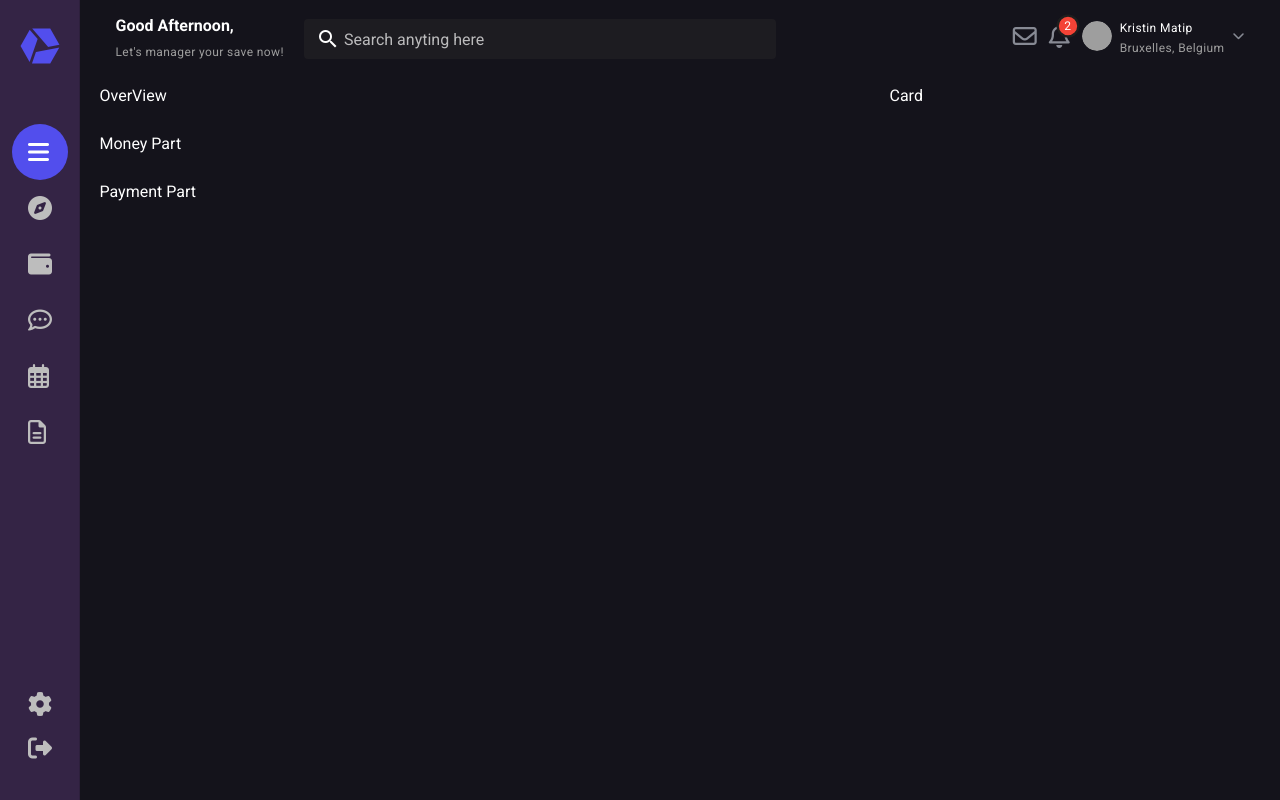
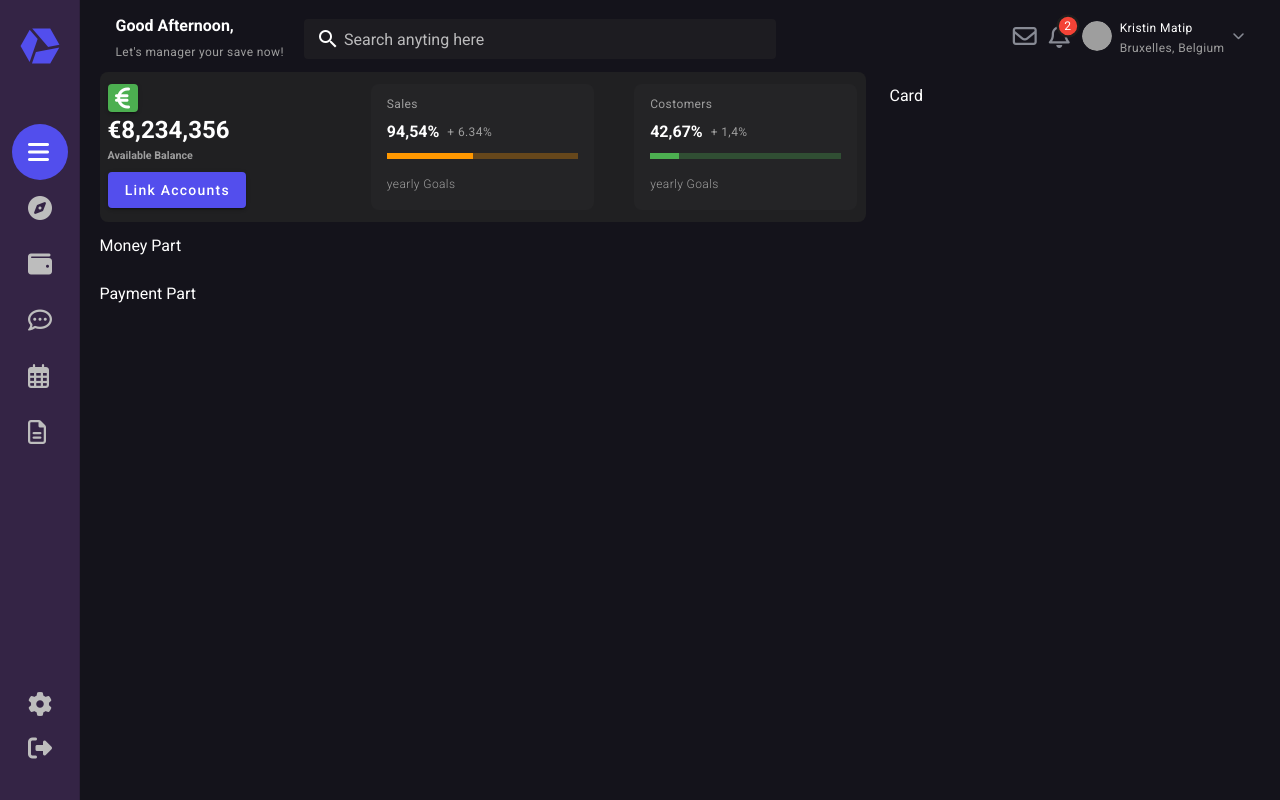
Before and after one commit to Moamin-AbuEwaida/vue-banking-dashboard, a Vue app: page / in a window 1280 px wide. Built offline with nearby package versions, Linux system fonts and the light colour scheme; grey boxes are pictures that could not be loaded.

Commit message:
overview component

```diff
--- a/src/components/OverView.vue
+++ b/src/components/OverView.vue
@@ -1,5 +1,66 @@
 <template>
-  <div class="white--text">OverView</div>
+  <v-card color="#202022" class="rounded-lg" flat>
+    <v-row>
+      <v-col cols="12" sm="4">
+        <v-card color="transparent" class="rounded-lg mx-2" flat>
+          <v-btn color="green" small>
+            <v-icon color="white">fas fa-euro-sign</v-icon>
+          </v-btn>
+          <h2 class="white--text">€8,234,356</h2>
+          <h6 class="grey--text">Available Balance</h6>
+          <v-btn color="#534eed" dark class="withoutupercase mt-2"
+            >Link Accounts</v-btn
+          >
+        </v-card>
+      </v-col>
+      <v-col cols="12" sm="4">
+        <v-card color="#242426" class="rounded-lg mx-2" flat>
+          <v-app-bar flat color="rgba(0,0,0,0)">
+            <span class="caption grey--text mt-n6">Sales</span>
+          </v-app-bar>
+          <v-app-bar flat color="rgba(0,0,0,0)" class="mt-n12">
+            <h4 class="white--text">94,54%</h4>
+            <span class="caption grey--text ml-2">+ 6.34%</span>
+          </v-app-bar>
+          <v-app-bar flat color="rgba(0,0,0,0)" class="mt-n10">
+            <v-progress-linear
+              color="orange"
+              height="6"
+              value="45"
+            ></v-progress-linear>
+          </v-app-bar>
+          <v-card-text class="pt-0 mt-n4">
+            <span class="text-caption grey--text font-weight-light"
+              >yearly Goals</span
+            >
+          </v-card-text>
+        </v-card>
+      </v-col>
+      <v-col cols="12" sm="4">
+        <v-card color="#242426" class="rounded-lg mx-2" flat>
+          <v-app-bar flat color="rgba(0,0,0,0)">
+            <span class="caption grey--text mt-n6">Costomers</span>
+          </v-app-bar>
+          <v-app-bar flat color="rgba(0,0,0,0)" class="mt-n12">
+            <h4 class="white--text">42,67%</h4>
+            <span class="caption grey--text ml-2">+ 1,4%</span>
+          </v-app-bar>
+          <v-app-bar flat color="rgba(0,0,0,0)" class="mt-n10">
+            <v-progress-linear
+              color="green"
+              height="6"
+              value="15"
+            ></v-progress-linear>
+          </v-app-bar>
+          <v-card-text class="pt-0 mt-n4">
+            <span class="text-caption grey--text font-weight-light"
+              >yearly Goals</span
+            >
+          </v-card-text>
+        </v-card>
+      </v-col>
+    </v-row>
+  </v-card>
 </template>
 
 <script>
```
Also changed, not shown: src/chart/LineChart.js (added, +29 -0 lines).
